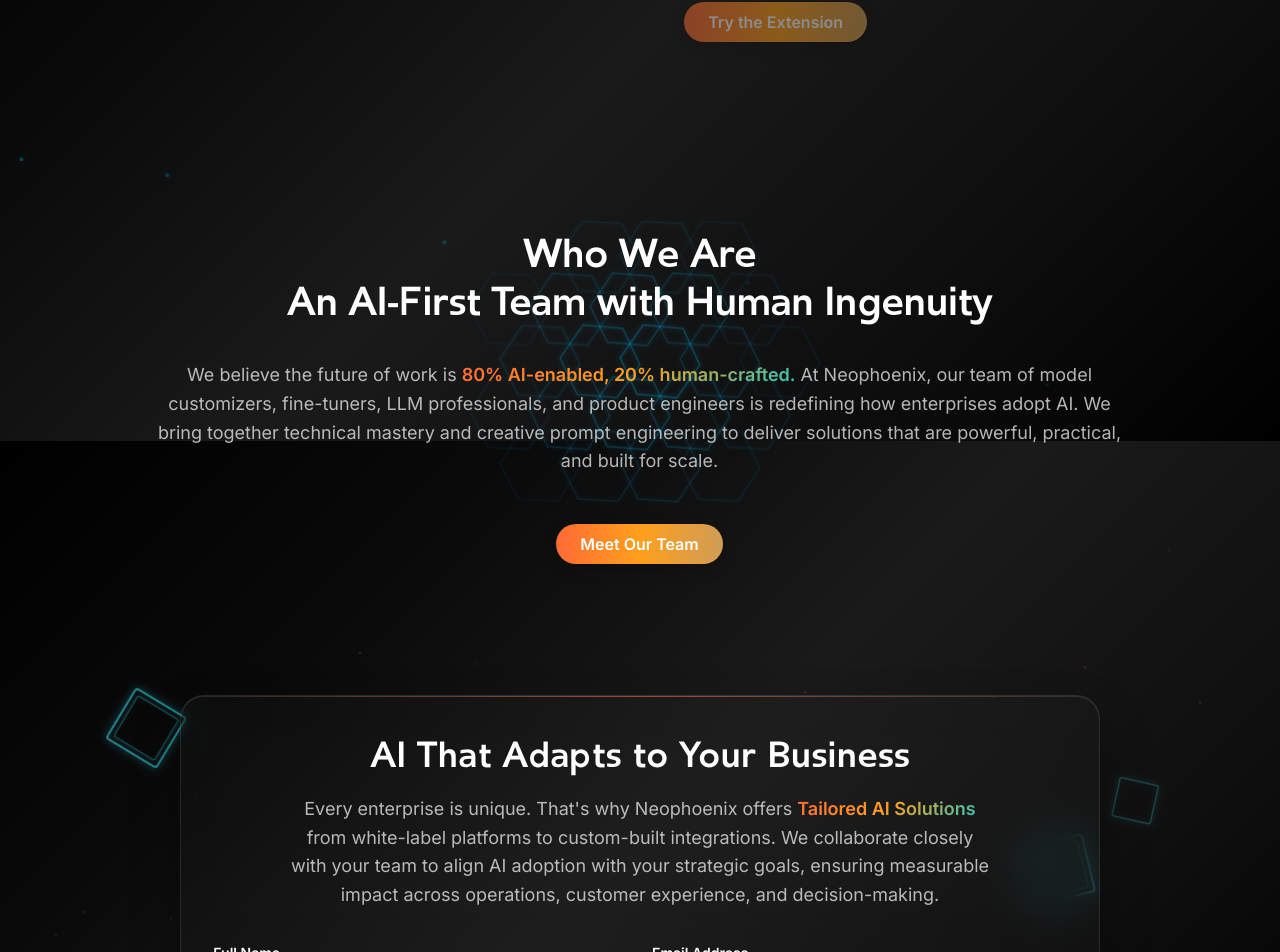
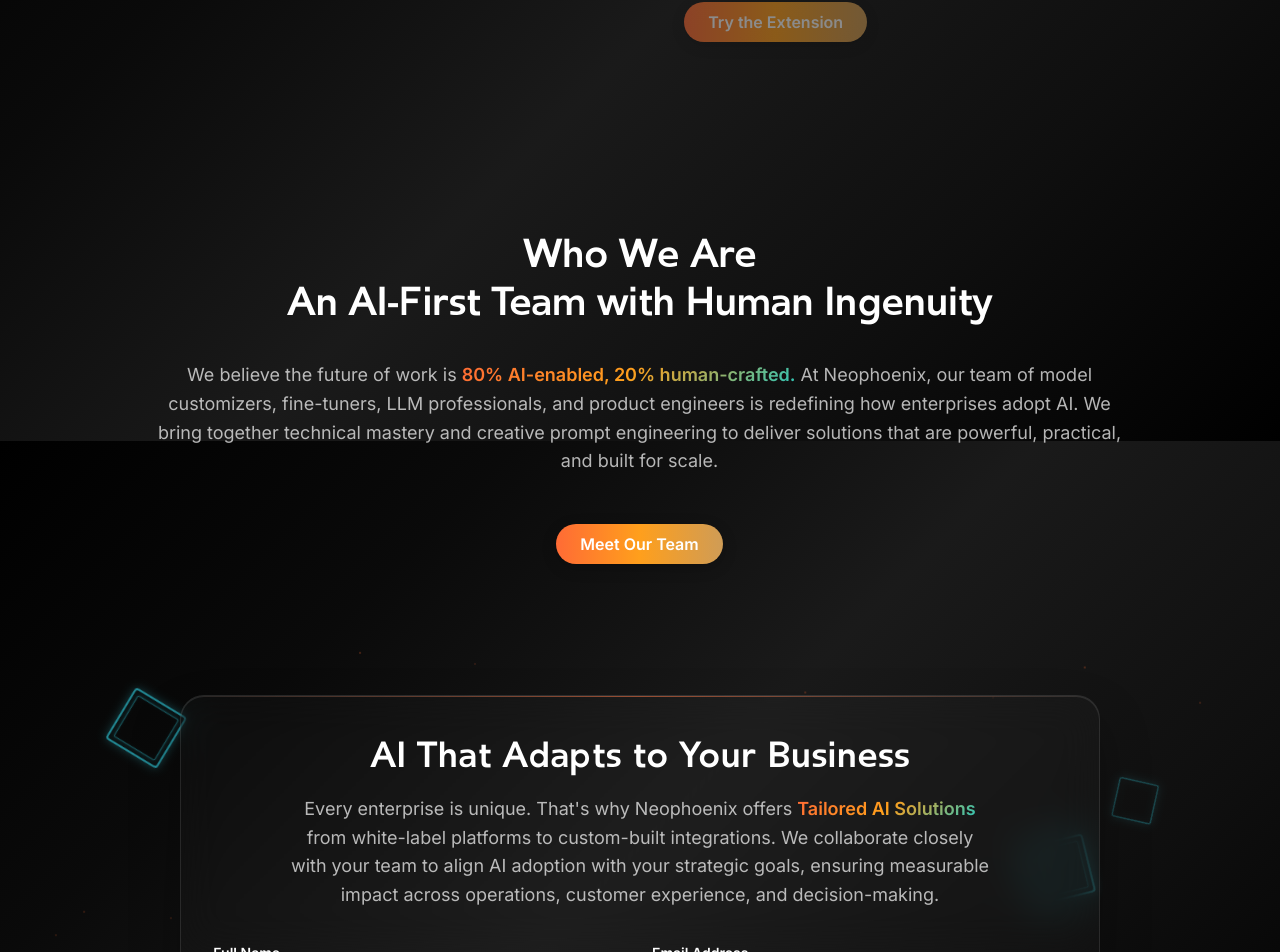
Before and after one commit to dhavalinventam/neophoenix-web, a Next.js app: page / in a window 1280 px wide. Shown: the part 1959-2911 px from the top of the page. Built offline with nearby package versions, Linux system fonts and the light colour scheme.

Commit message:
remove animation from the who we are background

```diff
--- a/src/components/pages/Landing/who-we-are/index.tsx
+++ b/src/components/pages/Landing/who-we-are/index.tsx
@@ -1,18 +1,11 @@
 'use client';
 import Button from '../../../ui/button';
-import HexagonMeshOverlay from '../../../ui/hexagon-mesh-overlay';
 import { Container, Row, Col } from 'react-bootstrap';
 import styles from './WhoWeAre.module.scss';
 
 const WhoWeAre = () => {
   return (
     <section className={styles.whoWeAre}>
-      {/* Hexagon Mesh Overlay */}
-      <HexagonMeshOverlay
-        intensity="medium"
-        speed="slow"
-        className={styles.hexagonOverlay}
-      />
 
       {/* Content Container */}
       <div
--- a/src/components/ui/hexagon-mesh-overlay/HexagonMeshOverlay.module.scss
+++ /dev/null
@@ -1,62 +0,0 @@
-@use '../../../styles/variables' as *;
-@import '../../../styles/mixins';
-
-.hexagonMeshOverlay {
-  position: absolute;
-  top: 0;
-  left: 0;
-  width: 100%;
-  height: 100%;
-  overflow: hidden;
-  pointer-events: none;
-  z-index: 1;
-}
-
-.canvas {
-  position: absolute;
-  top: 0;
-  left: 0;
-  width: 100%;
-  height: 100%;
-  pointer-events: none;
-  opacity: 0.8;
-  mix-blend-mode: screen;
-}
-
-// Animation variants
-.hexagonMeshOverlay {
-  &.lowIntensity {
-    .canvas {
-      opacity: 0.3;
-    }
-  }
-
-  &.mediumIntensity {
-    .canvas {
-      opacity: 0.6;
-    }
-  }
-
-  &.highIntensity {
-    .canvas {
-      opacity: 0.9;
-    }
-  }
-}
-
-// Responsive adjustments
-@media (max-width: 768px) {
-  .hexagonMeshOverlay {
-    .canvas {
-      opacity: 0.5; // Reduce intensity on mobile
-    }
-  }
-}
-
-@media (max-width: 480px) {
-  .hexagonMeshOverlay {
-    .canvas {
-      opacity: 0.4; // Further reduce on small screens
-    }
-  }
-}
--- a/src/components/ui/hexagon-mesh-overlay/index.tsx
+++ /dev/null
@@ -1,167 +0,0 @@
-'use client';
-import { useEffect, useRef } from 'react';
-import styles from './HexagonMeshOverlay.module.scss';
-
-interface HexagonMeshOverlayProps {
-  className?: string;
-  intensity?: 'low' | 'medium' | 'high';
-  speed?: 'slow' | 'medium' | 'fast';
-}
-
-const HexagonMeshOverlay = ({
-  className = '',
-  intensity = 'medium',
-  speed = 'slow'
-}: HexagonMeshOverlayProps) => {
-  const canvasRef = useRef<HTMLCanvasElement>(null);
-  const animationRef = useRef<number>();
-  const timeRef = useRef(0);
-
-  useEffect(() => {
-    const canvas = canvasRef.current;
-    if (!canvas) return;
-
-    const ctx = canvas.getContext('2d');
-    if (!ctx) return;
-
-    // Set canvas size
-    const resizeCanvas = () => {
-      const rect = canvas.getBoundingClientRect();
-      canvas.width = rect.width * window.devicePixelRatio;
-      canvas.height = rect.height * window.devicePixelRatio;
-      ctx.scale(window.devicePixelRatio, window.devicePixelRatio);
-      canvas.style.width = rect.width + 'px';
-      canvas.style.height = rect.height + 'px';
-    };
-
-    resizeCanvas();
-    window.addEventListener('resize', resizeCanvas);
-
-    // Animation settings based on props
-    const speedMultiplier = speed === 'slow' ? 0.5 : speed === 'medium' ? 1 : 1.5;
-    const opacityMultiplier = intensity === 'low' ? 0.3 : intensity === 'medium' ? 0.6 : 0.9;
-
-    // Hexagon configuration
-    const hexSize = 40;
-    const hexSpacing = 60;
-    const glowRadius = 2;
-
-    const drawHexagon = (x: number, y: number, size: number, opacity: number) => {
-      ctx.save();
-      ctx.globalAlpha = opacity * opacityMultiplier;
-      ctx.strokeStyle = '#00bfff';
-      ctx.lineWidth = 1.5;
-      ctx.shadowColor = '#00bfff';
-      ctx.shadowBlur = glowRadius * 3;
-
-      ctx.beginPath();
-      for (let i = 0; i < 6; i++) {
-        const angle = (Math.PI / 3) * i;
-        const hexX = x + size * Math.cos(angle);
-        const hexY = y + size * Math.sin(angle);
-
-        if (i === 0) {
-          ctx.moveTo(hexX, hexY);
-        } else {
-          ctx.lineTo(hexX, hexY);
-        }
-      }
-      ctx.closePath();
-      ctx.stroke();
-      ctx.restore();
-    };
-
-    const animate = () => {
-      const rect = canvas.getBoundingClientRect();
-      ctx.clearRect(0, 0, rect.width, rect.height);
-
-      timeRef.current += 0.01 * speedMultiplier;
-
-      // Calculate grid dimensions
-      const cols = Math.ceil(rect.width / hexSpacing) + 2;
-      const rows = Math.ceil(rect.height / (hexSpacing * 0.866)) + 2;
-
-      // Draw hexagon grid
-      for (let row = 0; row < rows; row++) {
-        for (let col = 0; col < cols; col++) {
-          const x = col * hexSpacing + (row % 2) * (hexSpacing / 2);
-          const y = row * hexSpacing * 0.866;
-
-          // Create wave-like opacity animation
-          const distance = Math.sqrt(
-            Math.pow(x - rect.width / 2, 2) + Math.pow(y - rect.height / 2, 2)
-          );
-          const wave = Math.sin(distance * 0.01 - timeRef.current * 2) * 0.5 + 0.5;
-          const rotation = Math.sin(distance * 0.005 + timeRef.current) * 0.1;
-
-          // Fade effect based on distance from center
-          const centerDistance = Math.sqrt(
-            Math.pow(x - rect.width / 2, 2) + Math.pow(y - rect.height / 2, 2)
-          );
-          const maxDistance = Math.sqrt(
-            Math.pow(rect.width / 2, 2) + Math.pow(rect.height / 2, 2)
-          );
-          const fadeOpacity = Math.max(0, 1 - (centerDistance / maxDistance) * 1.5);
-
-          const opacity = wave * fadeOpacity * 0.8;
-
-          if (opacity > 0.1) {
-            ctx.save();
-            ctx.translate(x, y);
-            ctx.rotate(rotation);
-            drawHexagon(0, 0, hexSize, opacity);
-            ctx.restore();
-          }
-        }
-      }
-
-      // Add some floating particles for extra effect
-      for (let i = 0; i < 8; i++) {
-        const particleX = (Math.sin(timeRef.current * 0.5 + i) * 0.5 + 0.5) * rect.width;
-        const particleY = (Math.cos(timeRef.current * 0.3 + i * 0.7) * 0.5 + 0.5) * rect.height;
-        const particleOpacity = (Math.sin(timeRef.current * 2 + i) * 0.5 + 0.5) * 0.6;
-
-        ctx.save();
-        ctx.globalAlpha = particleOpacity * opacityMultiplier;
-        ctx.fillStyle = '#00bfff';
-        ctx.shadowColor = '#00bfff';
-        ctx.shadowBlur = 10;
-        ctx.beginPath();
-        ctx.arc(particleX, particleY, 2, 0, Math.PI * 2);
-        ctx.fill();
-        ctx.restore();
-      }
-
-      animationRef.current = requestAnimationFrame(animate);
-    };
-
-    animate();
-
-    return () => {
-      window.removeEventListener('resize', resizeCanvas);
-      if (animationRef.current) {
-        cancelAnimationFrame(animationRef.current);
-      }
-    };
-  }, [intensity, speed]);
-
-  return (
-    <div className={`${styles.hexagonMeshOverlay} ${className}`}>
-      <canvas
-        ref={canvasRef}
-        className={styles.canvas}
-        style={{
-          position: 'absolute',
-          top: 0,
-          left: 0,
-          width: '100%',
-          height: '100%',
-          pointerEvents: 'none',
-          zIndex: 1
-        }}
-      />
-    </div>
-  );
-};
-
-export default HexagonMeshOverlay;
```
